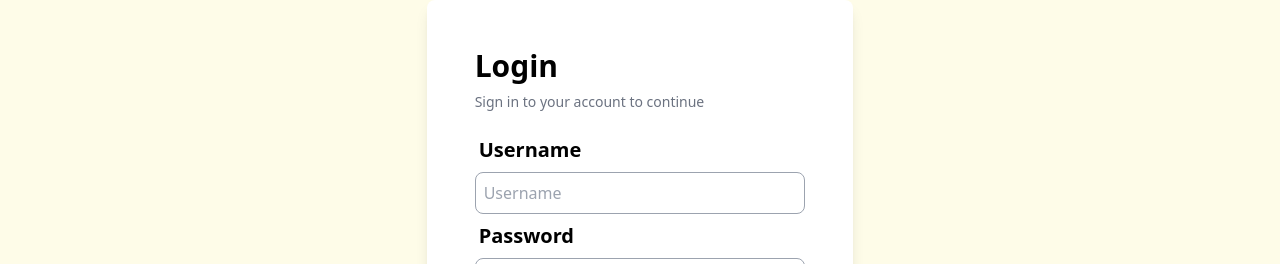
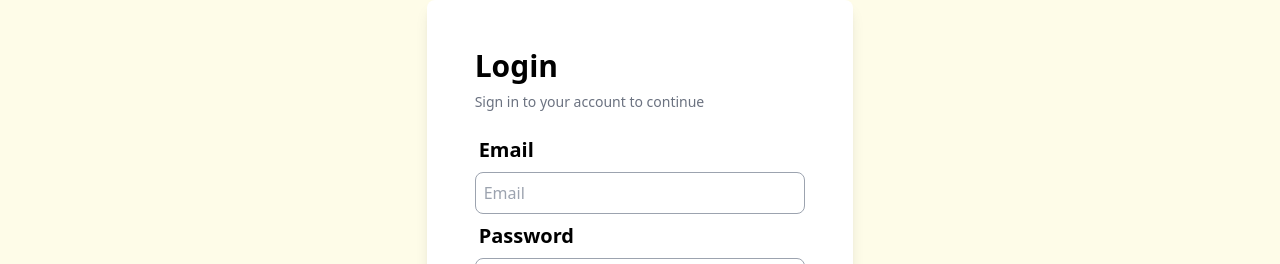
Before and after one commit to AshrafMd-1/pupilfirst-sport-up, a React (Vite) app: page /login in a window 1280 px wide. Shown: the part 243-507 px from the top of the page. Built offline with nearby package versions, Linux system fonts and the light colour scheme.

Commit message:
change fetch prototype

```diff
--- a/dev-dist/sw.js
+++ b/dev-dist/sw.js
@@ -82,7 +82,7 @@ define(['./workbox-5357ef54'], (function (workbox) { 'use strict';
     "revision": "3ca0b8505b4bec776b69afdba2768812"
   }, {
     "url": "index.html",
-    "revision": "0.boaqaakb63g"
+    "revision": "0.rvp365nncv"
   }], {});
   workbox.cleanupOutdatedCaches();
   workbox.registerRoute(new workbox.NavigationRoute(workbox.createHandlerBoundToURL("index.html"), {
--- a/src/pages/Authenticate/AuthContainer.tsx
+++ b/src/pages/Authenticate/AuthContainer.tsx
@@ -19,12 +19,12 @@ export const AuthContainer = (props: {
     if (props.title === "Sign Up") {
       try {
         const response = await createUser(props.formData as RegisterUser);
-        if (!response.auth_token) {
+        if (response.auth_token === undefined) {
           setError(response.errors[0]);
         } else {
           props.remember
             ? localStorage.setItem("auth_token", response.auth_token)
-            : sessionStorage.setItem("token", response.auth_token);
+            : sessionStorage.setItem("auth_token", response.auth_token);
           nav("/dashboard");
         }
       } catch (e) {
@@ -33,10 +33,15 @@ export const AuthContainer = (props: {
     } else {
       try {
         const response = await loginUser(props.formData as LoginUser);
-        props.remember
-          ? localStorage.setItem("auth_token", response.auth_token)
-          : sessionStorage.setItem("auth_token", response.auth_token);
-        nav("/dashboard");
+        if (response.auth_token === undefined) {
+          setError(response.errors[0]);
+        } else {
+          console.log(response.auth_token);
+          props.remember
+            ? localStorage.setItem("auth_token", response.auth_token)
+            : sessionStorage.setItem("auth_token", response.auth_token);
+          nav("/dashboard");
+        }
       } catch (e) {
         console.log(e);
       }
@@ -72,7 +77,9 @@ export const AuthContainer = (props: {
               ? "Sign Up"
               : "Login"}
           </button>
-          {error && <p className="text-red-500 text-sm mt-2">{error}</p>}
+          {error && (
+            <p className="text-red-500 text-xl font-bold mt-2">{error}</p>
+          )}
           <Link
             className="text-blue-500 text-sm mt-2"
             to={props.title === "Sign Up" ? "/login" : "/signup"}
--- a/src/pages/Authenticate/auth/Login.tsx
+++ b/src/pages/Authenticate/auth/Login.tsx
@@ -1,13 +1,13 @@
-import {LoginReducerAction, LoginUser} from "../../../types/auth.ts";
-import {useEffect, useReducer, useState} from "react";
-import {useNavigate} from "react-router-dom";
-import {AuthContainer} from "../AuthContainer.tsx";
+import { LoginReducerAction, LoginUser } from "../../../types/auth.ts";
+import { useEffect, useReducer, useState } from "react";
+import { useNavigate } from "react-router-dom";
+import { AuthContainer } from "../AuthContainer.tsx";
 
 const reducer = (state: LoginUser, action: LoginReducerAction) => {
   switch (action.type) {
-    case "username_change":
-      return { ...state, username: action.value };
-    case "password_change1":
+    case "email_change":
+      return { ...state, email: action.value };
+    case "password_change":
       return { ...state, password: action.value };
     default:
       return state;
@@ -15,7 +15,7 @@ const reducer = (state: LoginUser, action: LoginReducerAction) => {
 };
 
 const initialState: LoginUser = {
-  username: "",
+  email: "",
   password: "",
 };
 
@@ -24,7 +24,7 @@ const Login = () => {
   const [remember, setRemember] = useState<boolean>(false);
   const [currentUser] = useState(() => {
     const user =
-      localStorage.getItem("token") || sessionStorage.getItem("token");
+      localStorage.getItem("auth_token") || sessionStorage.getItem("auth_token");
     if (user) {
       return user;
     }
@@ -36,7 +36,7 @@ const Login = () => {
     if (currentUser) {
       nav("/dashboard");
     }
-  }, [currentUser]);
+  }, [currentUser, nav]);
 
   return (
     <AuthContainer
@@ -45,22 +45,19 @@ const Login = () => {
       formData={formDate}
       remember={remember}
     >
-      <label
-        className="text-black text-xl ml-1 font-bold m-2"
-        htmlFor="username"
-      >
-        Username
+      <label className="text-black text-xl ml-1 font-bold m-2" htmlFor="email">
+        Email
       </label>
       <input
         className="border bg-white border-gray-400 rounded-lg p-2"
         type="text"
-        name="username"
-        id="username"
-        value={formDate.username}
-        placeholder="Username"
+        name="email"
+        id="email"
+        value={formDate.email}
+        placeholder="Email"
         onChange={(e) =>
           dispatch({
-            type: "username_change",
+            type: "email_change",
             value: e.target.value,
           })
         }
@@ -80,7 +77,7 @@ const Login = () => {
         placeholder="Password"
         onChange={(e) =>
           dispatch({
-            type: "password_change1",
+            type: "password_change",
             value: e.target.value,
           })
         }
--- a/src/pages/Authenticate/auth/Signup.tsx
+++ b/src/pages/Authenticate/auth/Signup.tsx
@@ -1,40 +1,38 @@
 import { RegisterUser, SignupReducerAction } from "../../../types/auth.ts";
 import { useEffect, useReducer, useState } from "react";
 import { useNavigate } from "react-router-dom";
-import {AuthContainer} from "../AuthContainer.tsx";
+import { AuthContainer } from "../AuthContainer.tsx";
 
 const reducer = (state: RegisterUser, action: SignupReducerAction) => {
   switch (action.type) {
-    case "username_change":
-      return { ...state, username: action.value };
+    case "name_change":
+      return { ...state, name: action.value };
     case "email_change":
       return { ...state, email: action.value };
-    case "password_change1":
-      return { ...state, password1: action.value };
-    case "password_change2":
-      return { ...state, password2: action.value };
+    case "password_change":
+      return { ...state, password: action.value };
     default:
       return state;
   }
 };
 
 const initialState: RegisterUser = {
-  username: "",
+  name: "",
   email: "",
-  password1: "",
+  password: "",
 };
 const Signup = () => {
   const [formDate, dispatch] = useReducer(reducer, initialState);
   const [remember, setRemember] = useState<boolean>(false);
   const [currentUser] = useState(() => {
     const user =
-      localStorage.getItem("token") || sessionStorage.getItem("token");
+      localStorage.getItem("auth_token") ||
+      sessionStorage.getItem("auth_token");
     if (user) {
       return user;
     }
     return null;
   });
-
   const nav = useNavigate();
 
   useEffect(() => {
@@ -50,30 +48,24 @@ const Signup = () => {
       formData={formDate}
       remember={remember}
     >
-      <label
-        className="text-black text-xl ml-1 font-bold m-2"
-        htmlFor="username"
-      >
+      <label className="text-black text-xl ml-1 font-bold m-2" htmlFor="name">
         Name
       </label>
       <input
         type="text"
-        name="username"
-        id="username"
-        placeholder="Username"
-        value={formDate.username}
+        name="name"
+        id="name"
+        placeholder="Name"
+        value={formDate.name}
         className="border border-gray-400 bg-white rounded-lg p-2"
         onChange={(e) =>
           dispatch({
-            type: "username_change",
+            type: "name_change",
             value: e.target.value,
           })
         }
       />
-      <label
-        className="text-black text-xl ml-1 font-bold m-2"
-        htmlFor="email"
-      >
+      <label className="text-black text-xl ml-1 font-bold m-2" htmlFor="email">
         Email
       </label>
       <input
@@ -92,20 +84,20 @@ const Signup = () => {
       />
       <label
         className="text-black text-xl ml-1 font-bold m-2"
-        htmlFor="password1"
+        htmlFor="password"
       >
         Password
       </label>
       <input
         className="border bg-white border-gray-400 rounded-lg p-2"
         type="password"
-        name="password1"
+        name="password"
         id="password1"
         placeholder="Password"
-        value={formDate.password1}
+        value={formDate.password}
         onChange={(e) => {
           dispatch({
-            type: "password_change1",
+            type: "password_change",
             value: e.target.value,
           });
         }}
--- a/src/pages/Homepage/Home/HomePage.tsx
+++ b/src/pages/Homepage/Home/HomePage.tsx
@@ -1,7 +1,25 @@
 import backgroundImg from "../../../assets/images/background.jpg";
-import { Link } from "react-router-dom";
+import { Link, useNavigate } from "react-router-dom";
+import { useEffect, useState } from "react";
 
 const HomePage = () => {
+  const [currentUser] = useState(() => {
+    const user =
+      localStorage.getItem("auth_token") ||
+      sessionStorage.getItem("auth_token");
+    if (user) {
+      return user;
+    }
+    return null;
+  });
+  const nav = useNavigate();
+
+  useEffect(() => {
+    if (currentUser) {
+      nav("/dashboard");
+    }
+  }, [currentUser, nav]);
+
   return (
     <div
       className="hero min-h-screen "
--- a/src/types/auth.ts
+++ b/src/types/auth.ts
@@ -1,5 +1,5 @@
-type UsernameChange = {
-  type: "username_change";
+type NameChange = {
+  type: "name_change";
   value: string;
 };
 
@@ -8,31 +8,22 @@ type EmailChange = {
   value: string;
 };
 
-type PasswordChange1 = {
-  type: "password_change1";
+type PasswordChange = {
+  type: "password_change";
   value: string;
 };
 
-type PasswordChange2 = {
-  type: "password_change2";
-  value: string;
+export type SignupReducerAction = NameChange | EmailChange | PasswordChange;
+
+export type LoginReducerAction = EmailChange | PasswordChange;
+
+export type LoginUser = {
+  email: string;
+  password: string;
 };
 
-export type SignupReducerAction =
-  | UsernameChange
-  | EmailChange
-  | PasswordChange1
-  | PasswordChange2;
-
-export type LoginReducerAction = UsernameChange | PasswordChange1;
-
 export type RegisterUser = {
+  name: string;
   email: string;
-  username: string;
-  password1: string;
-};
-
-export type LoginUser = {
-  username: string;
   password: string;
 };
--- a/src/utils/FetchPrototype.ts
+++ b/src/utils/FetchPrototype.ts
@@ -1,4 +1,5 @@
 import { API_ENDPOINT } from "../config/constants";
+
 type RequestMethod = "GET" | "POST" | "PATCH" | "DELETE" | "PUT";
 
 export const request = async (
@@ -10,14 +11,14 @@ export const request = async (
   let payload: string;
   if (method === "GET") {
     const requestParams = new URLSearchParams(data);
-    url =API_ENDPOINT + endpoint + "?" + requestParams.toString();
+    url = API_ENDPOINT + endpoint + "?" + requestParams.toString();
     payload = "";
   } else {
     url = API_ENDPOINT + endpoint;
     payload = data ? JSON.stringify(data) : "";
   }
   const token =
-    localStorage.getItem("token") || sessionStorage.getItem("token");
+    localStorage.getItem("auth_token") || sessionStorage.getItem("auth_token");
   const auth = token ? "Token " + token : "";
 
   const response = await fetch(url, {
@@ -30,10 +31,7 @@ export const request = async (
   });
   if (response.status === 204) {
     return {};
-  } else if (response.ok) {
+  } else {
     return await response.json();
-  } else {
-    const errorJson = await response.json();
-    throw Error(errorJson);
   }
 };
```
